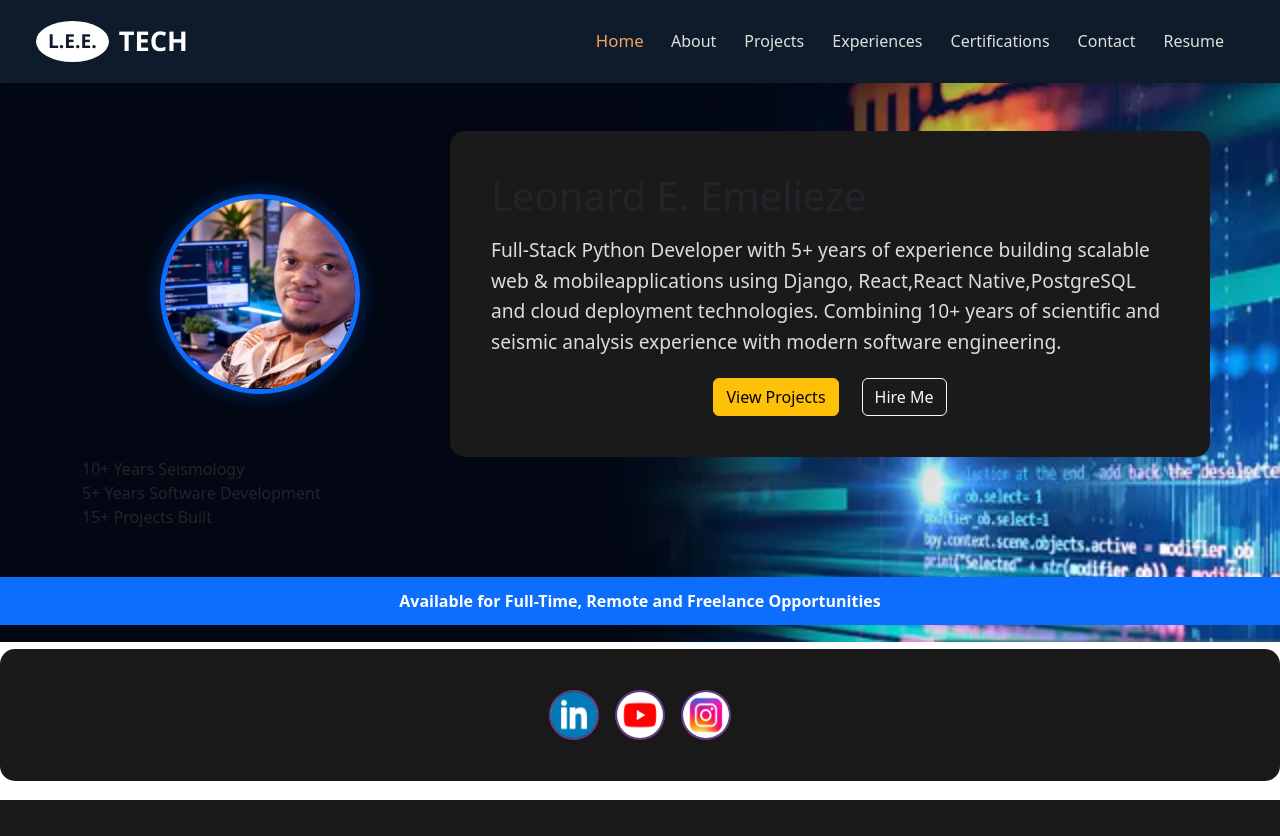
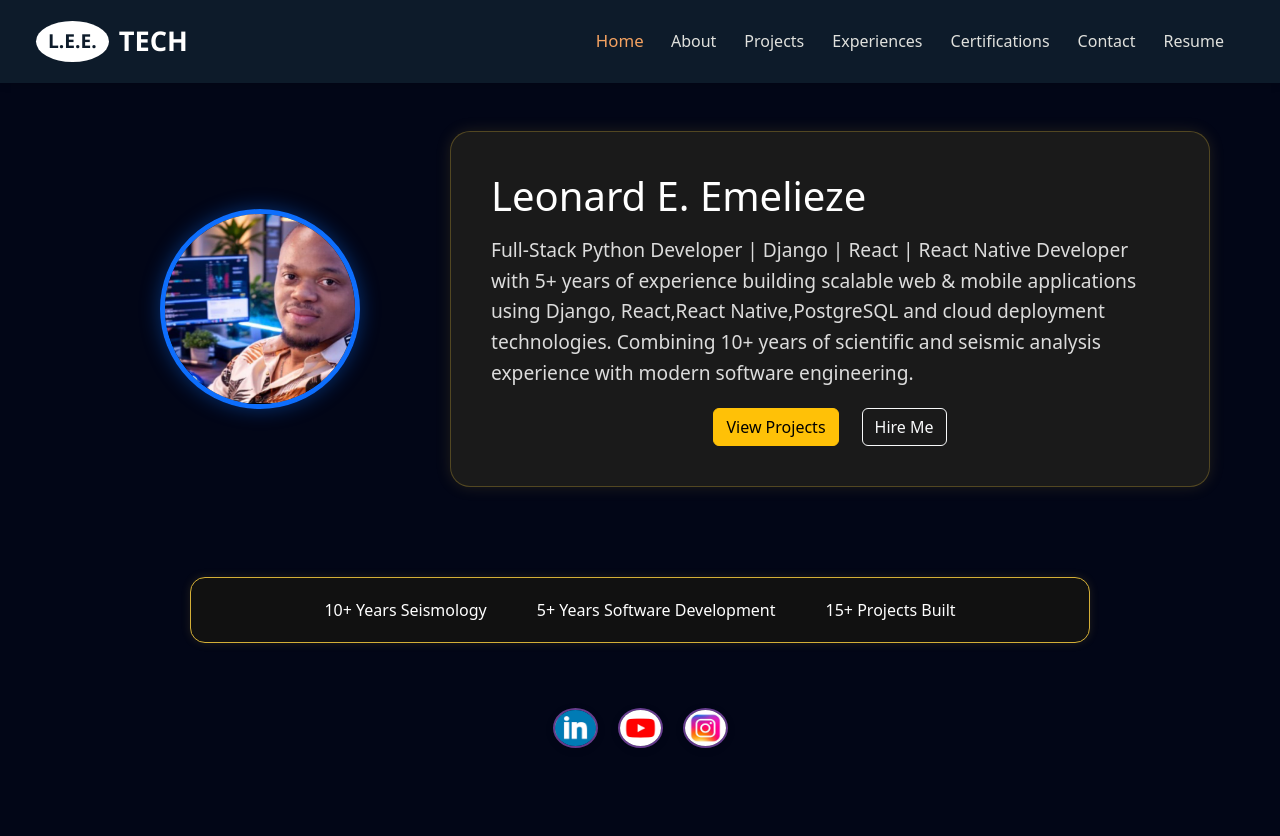
Before and after one commit to leoseis/-portfolio, a Django app: page / in a window 1280 px wide. Before the commit the page ends 800 px from the top, so only its background shows below. Run offline with Django 5.2, Linux system fonts and the light colour scheme.

Commit message:
responsiveness fixed

```diff
--- a/ebo/static/css/style.css
+++ b/ebo/static/css/style.css
@@ -37,6 +37,10 @@
 body {
   background-image: url("../images/jul.PNG");
   background-repeat: no-repeat;
+   background:#020617;
+    color:white;
+    overflow-x:hidden;
+
   /* background-size: cover; */
   /* background-position: center; */
 }
--- a/ebo/templates/home.html
+++ b/ebo/templates/home.html
@@ -11,6 +11,14 @@
     transition:
       transform 0.3s ease,
       box-shadow 0.3s ease;
+  }
+
+ html,
+body{
+    background:#020617;
+    color:white;
+    overflow-x:hidden;
+    width:100%;
 }
 
   .circular-image-container:hover {
@@ -33,27 +41,23 @@
     background: rgba(0, 0, 0, 0.55);
   }
 
-  .mt-4 {
-    background-color: #1a1a1a;
-    padding: 40px;
-    border-radius: 15px;
-    text-align: center;
-    transition: all 0.4s ease-in-out;
-    border: 1px solid transparent;
+  .social-wrapper{
+    margin-top:30px;
 }
 
-  /* Hover effect with golden glow */
-  .mt-4:hover {
-    border: 1px solid #d4af37;
-    box-shadow: 0 0 15px 2px rgba(212, 175, 55, 0.6);
-    transform: scale(1.02);
+ .hero-card{
+  background:#1a1a1a;
+  padding:40px;
+  border-radius:20px;
+  border:1px solid rgba(212,175,55,.3);
+  box-shadow:0 0 15px rgba(212,175,55,.15);
+  transition:.3s;
 }
 
-  .mt-4:hover h1,
-  .mt-4:hover h4 {
-    color: #f1c40f; /* Brighter gold on hover */
+.hero-card:hover{
+  border-color:#d4af37;
+  box-shadow:0 0 20px rgba(212,175,55,.35);
 }
-
   .intro {
     font-size: 1.5rem;
     color: #6c757d;
@@ -124,45 +128,153 @@
     background: #0b5ed7;
   }
 
+  .row.align-items-center{
+    align-items:center !important;
+}
+
   .social_links {
     transition: transform 0.3s ease;
     border-radius: 50%;
     box-shadow: 0 2px 8px rgba(0, 0, 0, 0.1);
+     width:45px;
+    height:40px;
   }
+/*
+  .social_links{
+    width:45px;
+    height:45px;
+} */
 
   .social_links:hover {
     transform: scale(1.1);
   }
+@media (max-width:768px){
 
-  @media (max-width: 768px) {
-    .hero {
-      min-height: 60vh;
+    .hero-section{
+        min-height:auto;
+        padding:30px 15px;
     }
 
-    .hero img {
-      width: 180px;
-      height: 180px;
+    .circular-image-container{
+        width:160px;
+        height:160px;
+        margin-bottom:20px;
     }
 
+    .mt-4{
+        width:100%;
+        padding:25px;
+        margin-top:20px !important;
+    }
+
+    .tagline{
+        font-size:1rem;
+        line-height:1.8;
+    }
+
+    .hero-buttons{
+        flex-direction:column;
+        width:100%;
+    }
+
+    .hero-buttons a{
+        width:100%;
+    }
+/*
     .stats-section{
+        flex-direction:column;
+        text-align:center;
+        gap:15px;
+    } */
+
+    .availability{
+        margin-top:20px;
+        border-radius:10px;
+    }
+}
+
+
+ .stats-section{
+    background:#111;
+    border:1px solid #d4af37;
+    border-radius:15px;
+    margin-top:50px;
+    padding:20px 30px;
+    /* margin:30px auto; */
+
     display:flex;
     justify-content:center;
-    gap:40px;
-    margin:50px 0;
-    color:#f1c40f;
-    font-weight:bold;
+    align-items:center;
+    gap:50px;
+    flex-wrap:wrap;
+
+    width:fit-content;
+    max-width:95%;
+
+    box-shadow:0 0 10px rgba(212,175,55,.15);
+}
+.stats-section div{
+    transition:all .3s ease;
 }
 
+.stats-section div:hover{
+    color:#f1c40f;
+    transform:translateY(-3px);
+}
+
+.social-wrapper{
+    display:flex;
+    justify-content:center;
+    align-items:center;
+    gap:20px;
+
+    margin-top:20px;
+    margin-bottom:40px;
+}
+
+.social-wrapper{
+    display:flex;
+    justify-content:center;
+    gap:20px;
+    margin-top:25px;
+}
     .hero-section{
     min-height:70vh;
     display:flex;
     align-items:center;
 }
 
+.stats-wrapper{
+    display:flex;
+    justify-content:center;
+    margin-top:40px;
+}
+
+.stats-section{
+    width:auto;
+    min-width:900px;
+}
+
     .name h1:last-child {
       font-size: 2rem;
     }
+
+/*
+    .social-wrapper{
+    display:flex;
+    justify-content:center;
+    align-items:center;
+    gap:15px;
+    flex-direction:row;
+    flex-wrap:nowrap;
+    margin-top:20px;
+} */
+
+.social-wrapper a{
+    display:inline-block;
 }
+
+
 </style>
 
 
@@ -184,13 +296,14 @@
     </div>
 
     <!-- INTRO -->
-    <div class="col-md-8 text-center text-md-start mt-4 mt-md-0">
+   <div class="col-md-8 text-center text-md-start mt-md-0 hero-card">
 
       <h1>Leonard E. Emelieze</h1>
 
       <p class="tagline">
-      Full-Stack Python Developer with 5+ years of experience
-       building scalable web & mobileapplications using Django,
+     Full-Stack Python Developer | Django | React | React Native Developer
+     with 5+ years of experience
+       building scalable web & mobile applications using Django,
        React,React Native,PostgreSQL and cloud deployment technologies.
        Combining 10+ years of scientific and seismic analysis experience
         with modern software engineering.
@@ -215,51 +328,32 @@
   </div>
 
 
+ <div class="stats-wrapper">
     <div class="stats-section">
         <div>10+ Years Seismology</div>
         <div>5+ Years Software Development</div>
         <div>15+ Projects Built</div>
     </div>
-
 </div>
 
- <div class="availability">
-    Available for Full-Time, Remote and Freelance Opportunities
+<div class="social-wrapper">
+    <!-- LinkedIn -->
+    <!-- YouTube -->
+    <!-- Instagram -->
 </div>
+   <div class="social-wrapper">
+  <a href="https://www.linkedin.com/in/lee-emelieze-a6a003180/" target="_blank">
+    <img src="{% static 'images/linkendin.png' %}" alt="LinkedIn" width="50" height="50" class="social_links">
+  </a>
 
-    <div class="mt-4 d-flex justify-content-center gap-3 flex-wrap">
-      <a
-        href="https://www.linkedin.com/in/lee-emelieze-a6a003180/"
-        target="_blank"
-      >
-        <img
-          src="{% static 'images/linkendin.png' %}"
-          alt="LinkedIn"
-          width="50"
-          height="50"
-          class="social_links"
-        />
+  <a href="https://www.youtube.com/@leonardemelieze8103" target="_blank">
+    <img src="{% static 'images/you.png' %}" alt="YouTube" width="50" height="50" class="social_links">
   </a>
-      <a href="https://www.youtube.com/@leonardemelieze8103" target="_blank">
-        <img
-          src="{% static 'images/you.png' %}"
-          alt="YouTube"
-          width="50"
-          height="50"
-          class="social_links"
-        />
-      </a>
+
   <a href="https://www.instagram.com/mistaa_lee_/" target="_blank">
-        <img
-          src="{% static 'images/insta.jpg' %}"
-          alt="Instagram"
-          width="50"
-          height="50"
-          class="social_links"
-        />
+    <img src="{% static 'images/insta.jpg' %}" alt="Instagram" width="50" height="50" class="social_links">
   </a>
 </div>
   </div>
 
   {% endblock content1 %}
-</div>
```
Lines whose indentation alone changed are shown as unchanged.
